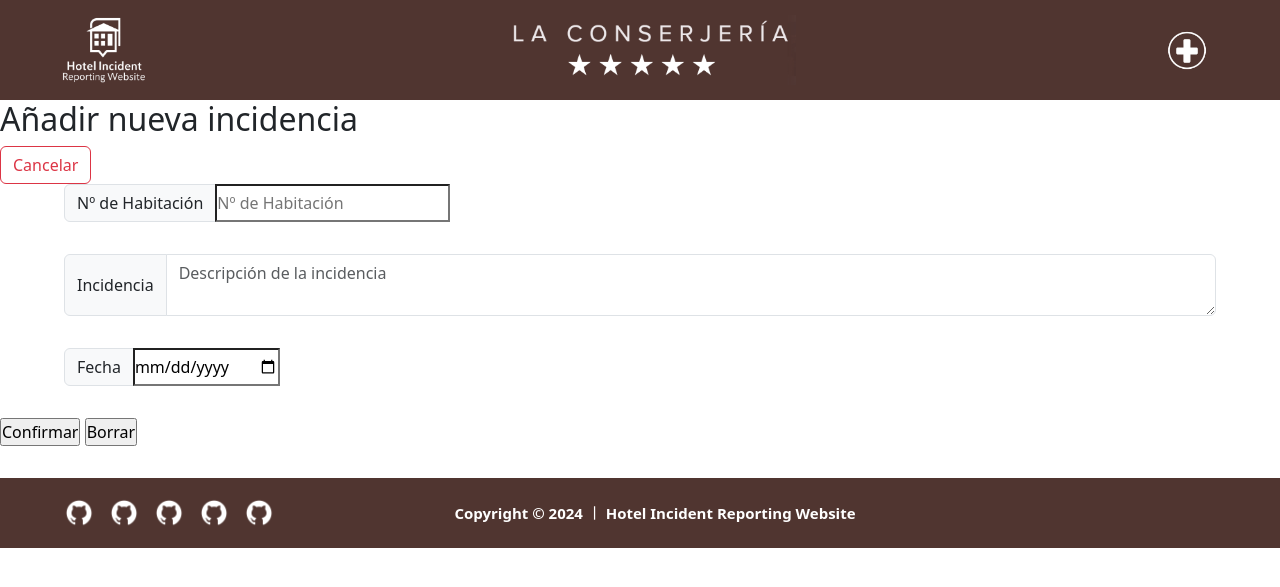
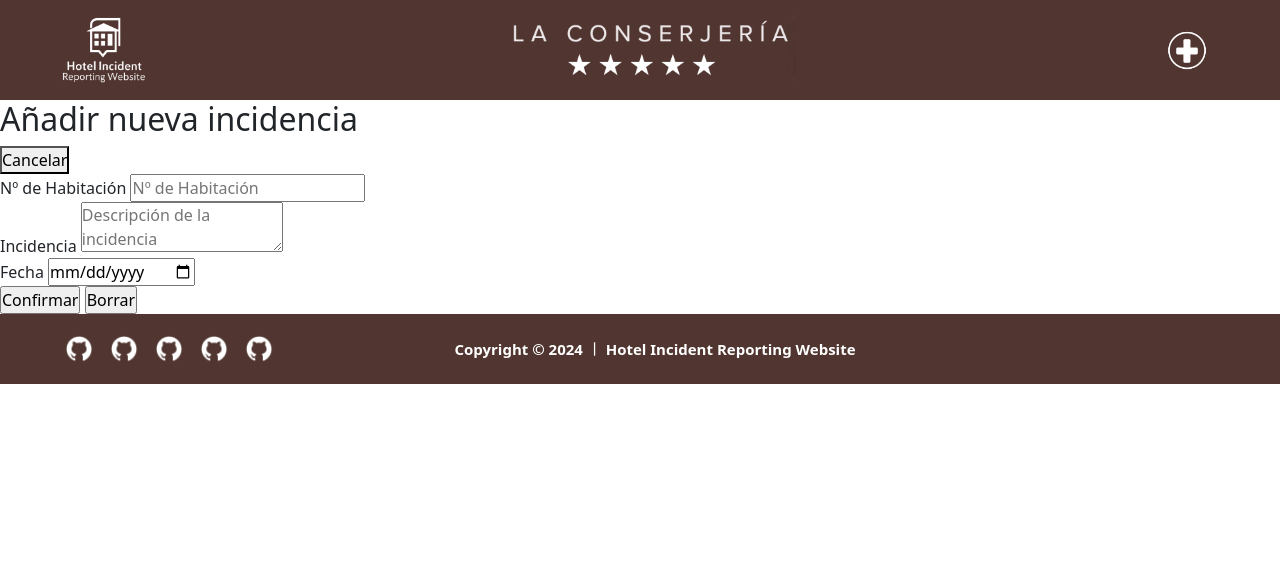
Before and after one commit to Mangel111111111/La-Conserjer-a, a PHP site: page /?action=create in a window 1280 px wide. Shown: the top 587 px of the page. Run offline with PHP 8.4, Linux system fonts and the light colour scheme.

Commit message:
style: remove initial style

```diff
--- a/src/Views/callCreate.php
+++ b/src/Views/callCreate.php
@@ -11,28 +11,28 @@
         <h2>Añadir nueva incidencia</h2>
 
         <a href="./index.php">
-            <button type="button" id="button-cancel" class="btn btn-outline-danger button-cancel">Cancelar</button>
+            <button type="button" id="button-cancel" >Cancelar</button>
         </a>
 
-        <form class="justify-content-center" action="?action=store" method="post">
-            <div class="input-group" style="margin-bottom: 2rem; width: 90%; margin-left: 5%">
-                <span class="input-group-text">Nº de Habitación</span>
+        <form action="?action=store" method="post">
+            <div>
+                <span>Nº de Habitación</span>
                 <input type="text" name="room" required placeholder="Nº de Habitación">
             </div>
 
-            <div class="input-group" style="margin-bottom: 2rem; width: 90%; margin-left: 5%">
-                <span class="input-group-text">Incidencia</span>
-                <textarea class="form-control" area-label="Width textarea" type="text" name="issue" required placeholder="Descripción de la incidencia"></textarea>
+            <div>
+                <span>Incidencia</span>
+                <textarea area-label="Width textarea" type="text" name="issue" required placeholder="Descripción de la incidencia"></textarea>
             </div>
 
-            <div class="input-group" style="margin-bottom: 2rem; width: 90%; margin-left: 5%">
-                <span class="input-group-text">Fecha</span>
+            <div>
+                <span>Fecha</span>
                 <input type="date" name="dateTime" required>
             </div>
 
-            <div class="botones" style="margin-bottom: 2rem;">
-                <input type="submit" value="Confirmar" class="btn-lg btn-outline-success go-add-task float">
-                <input type="reset" value="Borrar" class="btn-lg btn-outline-warning go-add-task float">
+            <div>
+                <input type="submit" value="Confirmar">
+                <input type="reset" value="Borrar">
             </div>
         </form>
     </main>
```
Also changed, not shown: src/Views/callList.php (line endings or trailing spaces).
